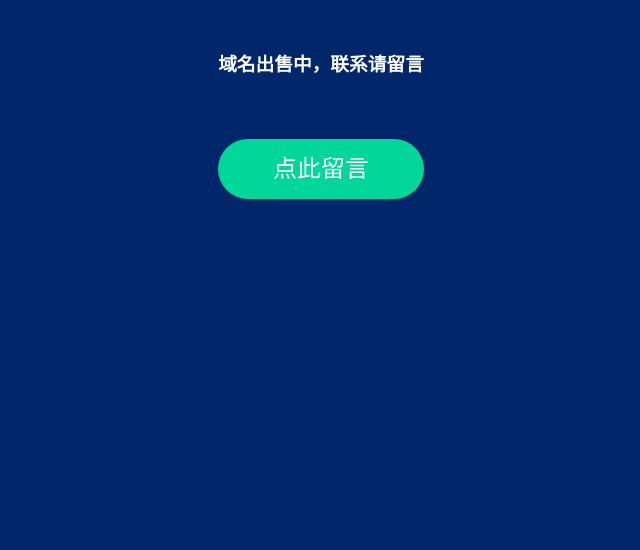
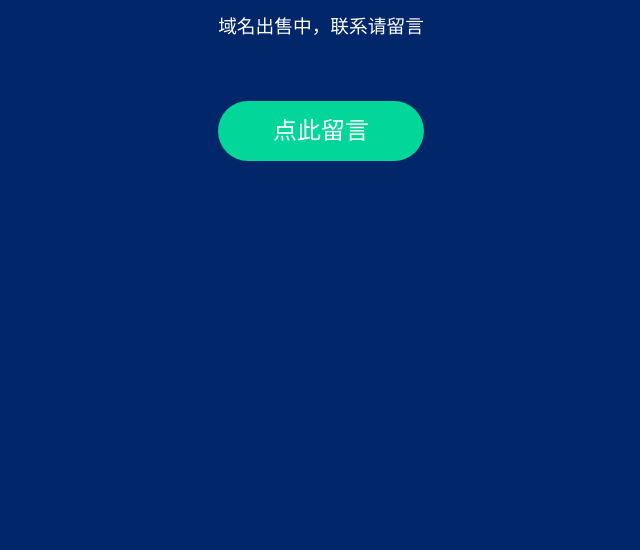
Before and after one commit to baixiuhui/baixiuhui.github.io, a plain HTML site: page index.html in a window 1280 px wide. Shown: the part 250-800 px from the top of the page, without its empty margins (319-959 px from the left). Drawn offline with Linux system fonts and the light colour scheme.

Commit message:
Update index.html

```diff
--- a/index.html
+++ b/index.html
@@ -14,8 +14,9 @@
 		}
 		h3 {
 			text-align: center;
-			margin-top: 5%;
+			margin-top: 25px;
 			color: #fff;
+			font-weight: 400;
 		}
 		div {
 			text-align: center;
```
